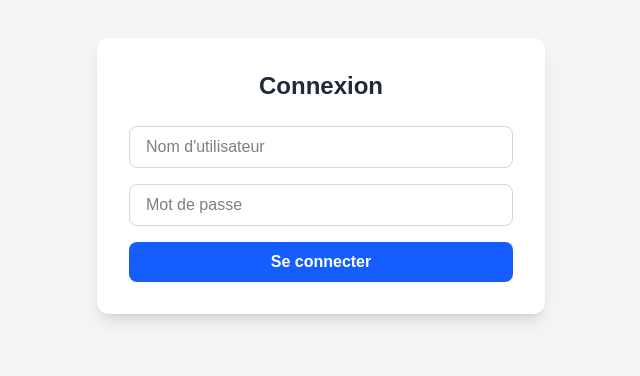
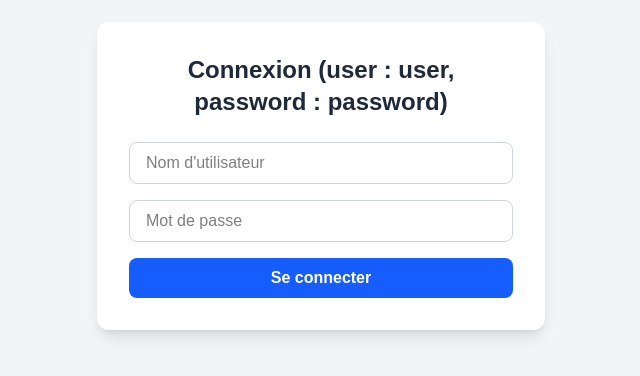
Before and after one commit to Trophaigle/EscapeGame_MaPrevEnJeu, a Next.js app: page /login in a window 1280 px wide. Shown: the part 224-600 px from the top of the page, without its empty margins (319-959 px from the left). Built offline with nearby package versions, Linux system fonts and the light colour scheme.

Commit message:
simple login

```diff
--- a/app/login/page.tsx
+++ b/app/login/page.tsx
@@ -28,7 +28,7 @@ export default function LoginPage() {
     <div className="min-h-screen bg-gray-100 flex items-center justify-center px-4">
       <div className="bg-white shadow-lg rounded-xl w-full max-w-md p-8">
         <h1 className="text-2xl font-bold text-center mb-6 text-gray-800">
-          Connexion
+          Connexion (user : user, password : password)
         </h1>
 
 
```
